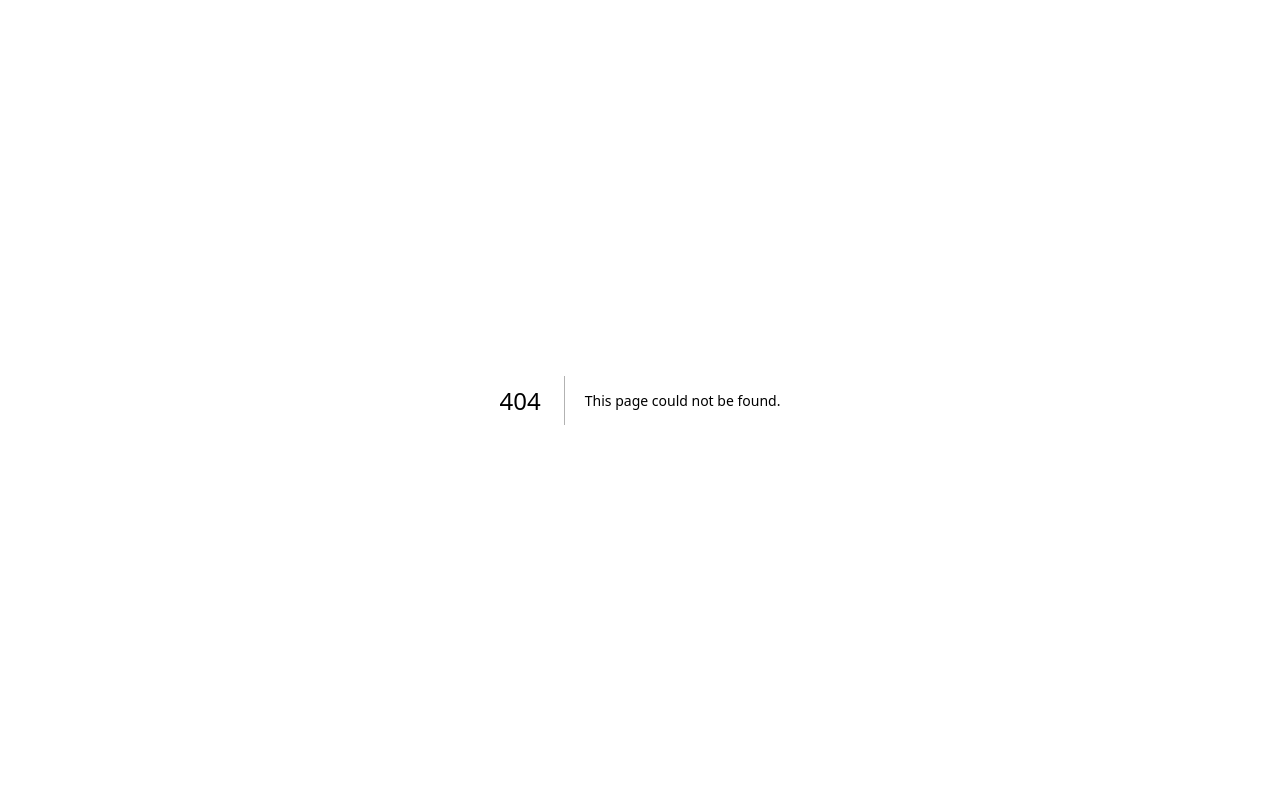
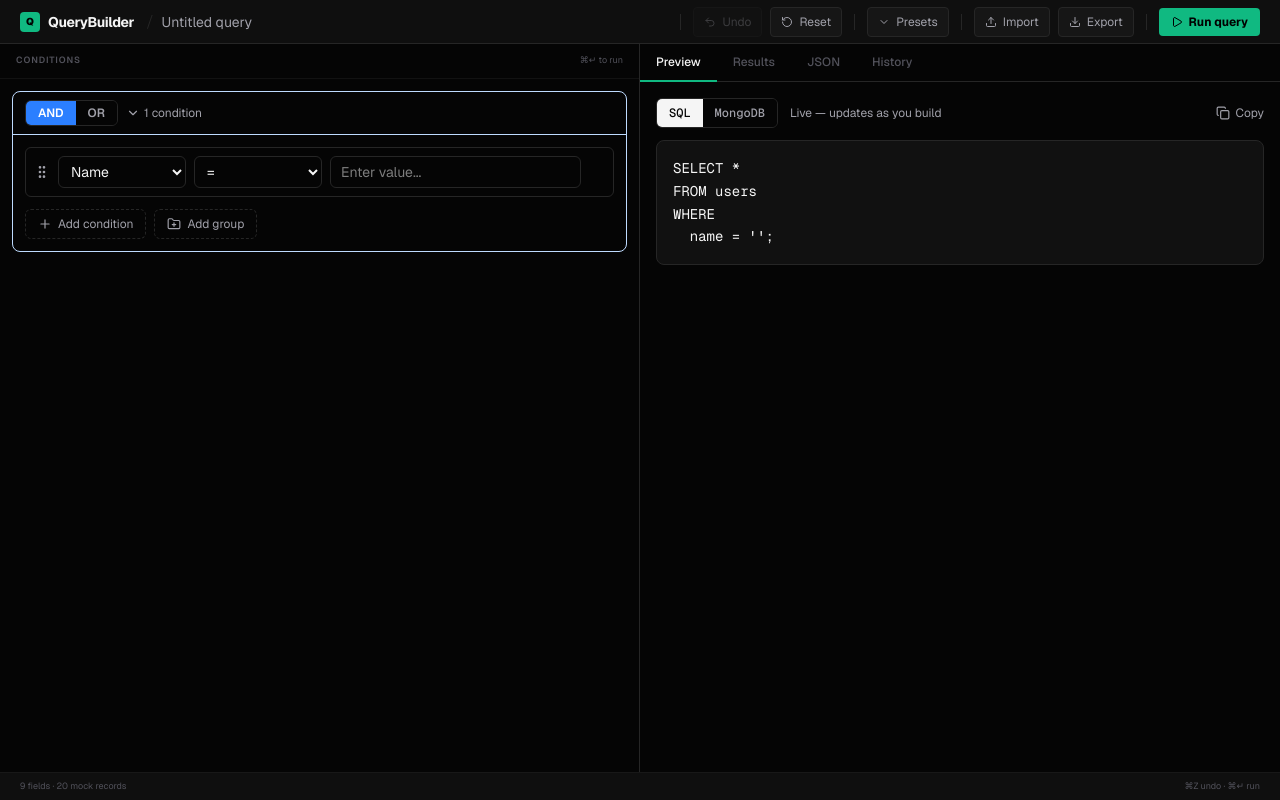
Before and after one commit to ussyalfaks/visual-query-builder, a Next.js app: page /app in a window 1280 px wide. Before the commit this address had no page. Built offline with nearby package versions, Linux system fonts and the light colour scheme.

Commit message:
feat: add /app route with full-height split-panel shell

```diff
--- /dev/null
+++ b/app/app/page.tsx
@@ -0,0 +1,242 @@
+'use client';
+import { useState, useRef, useCallback, useEffect } from 'react';
+import {
+  Play, Undo2, RotateCcw, ChevronDown,
+  BookmarkPlus, Upload, Download, Trash2, AlertCircle,
+} from 'lucide-react';
+import { useQueryStore } from '@/store/queryStore';
+import { ConditionGroup } from '@/components/query-builder/ConditionGroup';
+import { QueryBuilder } from '@/components/QueryBuilder';
+import { MOCK_DATA } from '@/data/mockData';
+
+export default function AppPage() {
+  const {
+    root, schema, errors, history, isRunning, presets,
+    runQuery, undo, resetQuery, savePreset, loadPreset, deletePreset, importQuery,
+  } = useQueryStore();
+
+  const [showPresets, setShowPresets] = useState(false);
+  const [showSave, setShowSave] = useState(false);
+  const [saveName, setSaveName] = useState('');
+  const fileRef = useRef<HTMLInputElement>(null);
+  const errorCount = Object.keys(errors).length;
+
+  const handleKeyDown = useCallback((e: KeyboardEvent) => {
+    if ((e.ctrlKey || e.metaKey) && e.key === 'z' && !e.shiftKey) {
+      e.preventDefault();
+      undo();
+    }
+    if ((e.ctrlKey || e.metaKey) && e.key === 'Enter') {
+      e.preventDefault();
+      runQuery(MOCK_DATA);
+    }
+  }, [undo, runQuery]);
+
+  useEffect(() => {
+    window.addEventListener('keydown', handleKeyDown);
+    return () => window.removeEventListener('keydown', handleKeyDown);
+  }, [handleKeyDown]);
+
+  const handleExport = () => {
+    const blob = new Blob([JSON.stringify(root, null, 2)], { type: 'application/json' });
+    const url = URL.createObjectURL(blob);
+    const a = document.createElement('a');
+    a.href = url;
+    a.download = 'query.json';
+    document.body.appendChild(a);
+    a.click();
+    document.body.removeChild(a);
+    URL.revokeObjectURL(url);
+  };
+
+  const handleImport = (e: React.ChangeEvent<HTMLInputElement>) => {
+    const file = e.target.files?.[0];
+    if (!file) return;
+    const reader = new FileReader();
+    reader.onload = ev => {
+      try { importQuery(ev.target?.result as string); }
+      catch { alert('Invalid query JSON file'); }
+    };
+    reader.readAsText(file);
+    e.target.value = '';
+  };
+
+  const handleSave = () => {
+    if (!saveName.trim()) return;
+    savePreset(saveName.trim());
+    setSaveName('');
+    setShowSave(false);
+  };
+
+  return (
+    <div className="h-screen flex flex-col bg-background overflow-hidden">
+
+      {/* TOP BAR */}
+      <header className="h-11 flex items-center gap-2 px-5 border-b border-border bg-surface shrink-0">
+        <a href="/" className="flex items-center gap-2 mr-1">
+          <div className="w-5 h-5 rounded bg-accent flex items-center justify-center shrink-0">
+            <span className="text-[10px] font-black text-black leading-none">Q</span>
+          </div>
+          <span className="text-sm font-bold tracking-tight">QueryBuilder</span>
+        </a>
+        <span className="text-border font-light">/</span>
+        <span className="text-sm text-muted-foreground">Untitled query</span>
+
+        <div className="flex-1" />
+
+        {errorCount > 0 && (
+          <span className="flex items-center gap-1 text-xs px-2 py-1 rounded bg-destructive/10 border border-destructive/20 text-destructive font-medium">
+            <AlertCircle className="h-3 w-3" />
+            {errorCount} error{errorCount > 1 ? 's' : ''}
+          </span>
+        )}
+
+        <div className="h-4 w-px bg-border mx-1" />
+
+        <button
+          onClick={undo}
+          disabled={history.length === 0}
+          title="Undo (Ctrl+Z)"
+          className="flex items-center gap-1.5 px-2.5 py-1.5 rounded text-xs text-muted-foreground bg-surface-raised border border-border hover:text-foreground disabled:opacity-30 transition-colors"
+        >
+          <Undo2 className="h-3 w-3" /> Undo
+        </button>
+        <button
+          onClick={resetQuery}
+          className="flex items-center gap-1.5 px-2.5 py-1.5 rounded text-xs text-muted-foreground bg-surface-raised border border-border hover:text-foreground transition-colors"
+        >
+          <RotateCcw className="h-3 w-3" /> Reset
+        </button>
+
+        <div className="h-4 w-px bg-border mx-1" />
+
+        {/* Presets dropdown */}
+        <div className="relative">
+          <button
+            onClick={() => setShowPresets(p => !p)}
+            className="flex items-center gap-1.5 px-2.5 py-1.5 rounded text-xs text-muted-foreground bg-surface-raised border border-border hover:text-foreground transition-colors"
+          >
+            <ChevronDown className="h-3 w-3" /> Presets
+          </button>
+          {showPresets && (
+            <div className="absolute right-0 top-full mt-1 z-50 bg-surface border border-border rounded-lg shadow-xl min-w-52 overflow-hidden">
+              {presets.length === 0 && (
+                <div className="px-4 py-3 text-xs text-subtle">No saved presets</div>
+              )}
+              {presets.map(p => (
+                <div key={p.id} className="flex items-center gap-2 px-3 py-2 hover:bg-surface-raised group">
+                  <button
+                    className="flex-1 text-left text-xs text-foreground"
+                    onClick={() => { loadPreset(p.query); setShowPresets(false); setShowSave(false); setSaveName(''); }}
+                  >
+                    {p.name}
+                  </button>
+                  <button
+                    onClick={() => deletePreset(p.id)}
+                    className="opacity-0 group-hover:opacity-100 text-subtle hover:text-destructive transition-all"
+                  >
+                    <Trash2 className="h-3 w-3" />
+                  </button>
+                </div>
+              ))}
+              <div className="border-t border-border p-2">
+                {showSave ? (
+                  <div className="flex gap-2">
+                    <input
+                      autoFocus
+                      type="text"
+                      placeholder="Preset name..."
+                      value={saveName}
+                      onChange={e => setSaveName(e.target.value)}
+                      onKeyDown={e => e.key === 'Enter' && handleSave()}
+                      className="flex-1 h-7 rounded border border-border bg-background px-2 text-xs text-foreground focus:outline-none focus:ring-1 focus:ring-accent"
+                    />
+                    <button
+                      onClick={handleSave}
+                      className="text-xs px-2 py-1 rounded bg-accent text-black font-semibold"
+                    >
+                      Save
+                    </button>
+                  </div>
+                ) : (
+                  <button
+                    onClick={() => setShowSave(true)}
+                    className="flex items-center gap-1.5 text-xs text-subtle hover:text-foreground w-full"
+                  >
+                    <BookmarkPlus className="h-3 w-3" /> Save current as preset
+                  </button>
+                )}
+              </div>
+            </div>
+          )}
+        </div>
+
+        <div className="h-4 w-px bg-border mx-1" />
+
+        <input ref={fileRef} type="file" accept=".json" onChange={handleImport} className="hidden" />
+        <button
+          onClick={() => fileRef.current?.click()}
+          className="flex items-center gap-1.5 px-2.5 py-1.5 rounded text-xs text-muted-foreground bg-surface-raised border border-border hover:text-foreground transition-colors"
+        >
+          <Upload className="h-3 w-3" /> Import
+        </button>
+        <button
+          onClick={handleExport}
+          className="flex items-center gap-1.5 px-2.5 py-1.5 rounded text-xs text-muted-foreground bg-surface-raised border border-border hover:text-foreground transition-colors"
+        >
+          <Download className="h-3 w-3" /> Export
+        </button>
+
+        <div className="h-4 w-px bg-border mx-1" />
+
+        <button
+          onClick={() => runQuery(MOCK_DATA)}
+          disabled={isRunning}
+          className="flex items-center gap-1.5 px-3 py-1.5 rounded text-xs font-bold bg-accent text-black hover:bg-accent-hover disabled:opacity-50 transition-colors"
+        >
+          <Play className="h-3 w-3" />
+          {isRunning ? 'Running…' : 'Run query'}
+        </button>
+      </header>
+
+      {/* SPLIT PANEL */}
+      <div className="flex flex-1 overflow-hidden">
+
+        {/* LEFT: Conditions */}
+        <div className="w-1/2 border-r border-border flex flex-col overflow-hidden">
+          <div className="flex items-center px-4 py-2.5 border-b border-border/40 shrink-0">
+            <span className="text-[9px] font-semibold uppercase tracking-widest text-subtle">
+              Conditions
+            </span>
+            <span className="ml-auto text-[9px] text-subtle">⌘↵ to run</span>
+          </div>
+          <div className="flex-1 overflow-y-auto p-3">
+            <ConditionGroup group={root} depth={0} />
+          </div>
+        </div>
+
+        {/* RIGHT: Output */}
+        <div className="w-1/2 flex flex-col overflow-hidden">
+          <QueryBuilder />
+        </div>
+      </div>
+
+      {/* STATUS BAR */}
+      <div className="h-7 flex items-center px-5 border-t border-border/40 bg-surface shrink-0">
+        <span className="text-[9px] text-subtle">
+          {schema.length} fields · {MOCK_DATA.length} mock records
+        </span>
+        {errorCount > 0 && (
+          <>
+            <span className="mx-2 text-subtle text-[9px]">·</span>
+            <span className="text-[9px] text-destructive">
+              {errorCount} validation error{errorCount > 1 ? 's' : ''}
+            </span>
+          </>
+        )}
+        <span className="ml-auto text-[9px] text-subtle">⌘Z undo · ⌘↵ run</span>
+      </div>
+
+    </div>
+  );
+}
```
